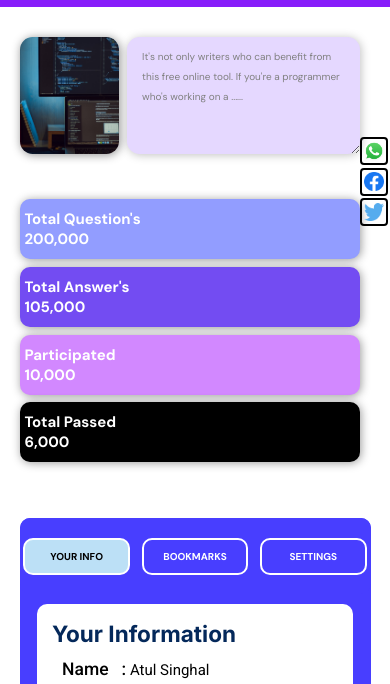
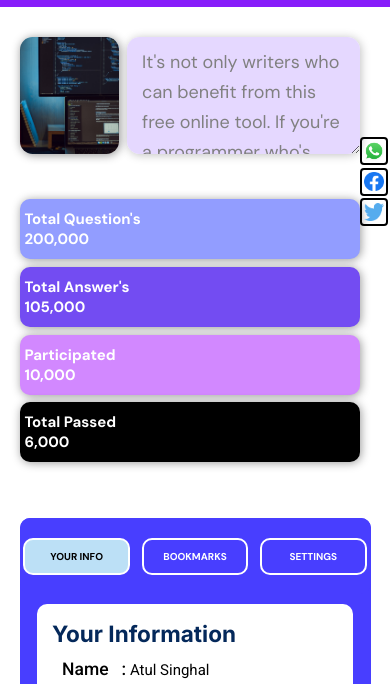
Before and after one commit to Shivendra490/dappr-view, a plain HTML site: page index.html in a window 390 px wide. Shown: the part 38-722 px from the top of the page. Drawn offline with Linux system fonts and the light colour scheme.

Commit message:
responsive deploy

```diff
--- a/style.css
+++ b/style.css
@@ -114,9 +114,9 @@
   width: 100%;
   height: 100%;
   padding: 1rem 1.5rem;
-  font-size: 1rem;
+  font-size: 1.8rem;
   font-family: "DM sans";
-  line-height: 2rem;
+  line-height: 3rem;
   color: gray;
   background-color: #e5d8ff;
   border-radius: 1.25rem;
```
